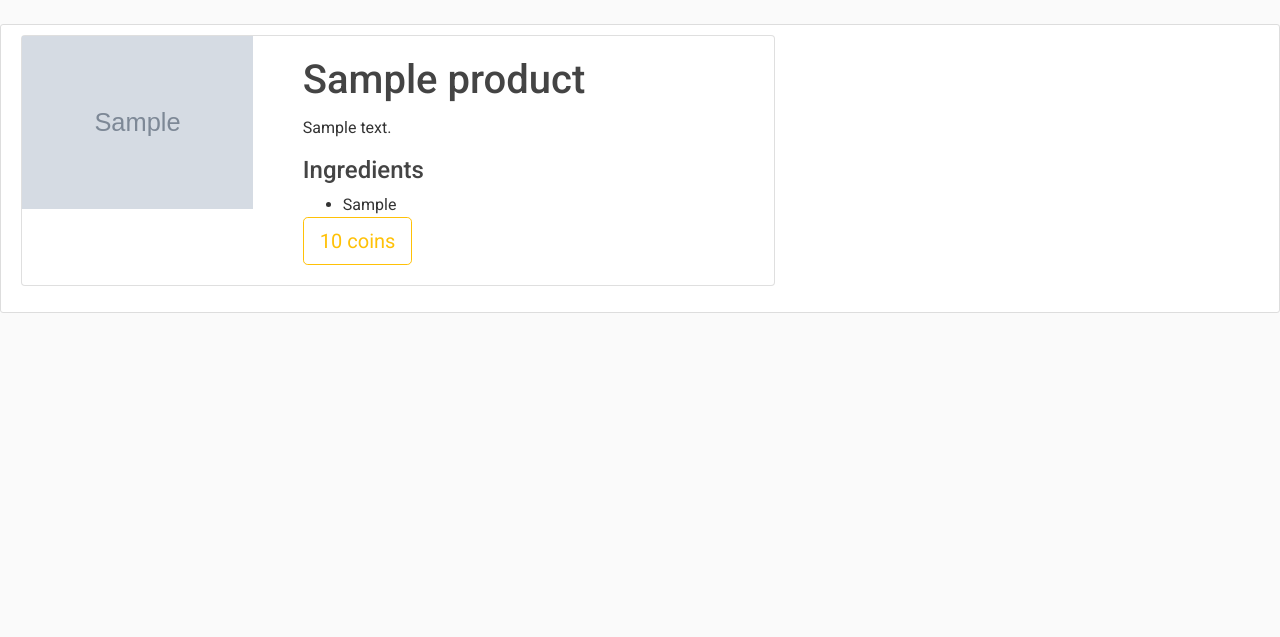
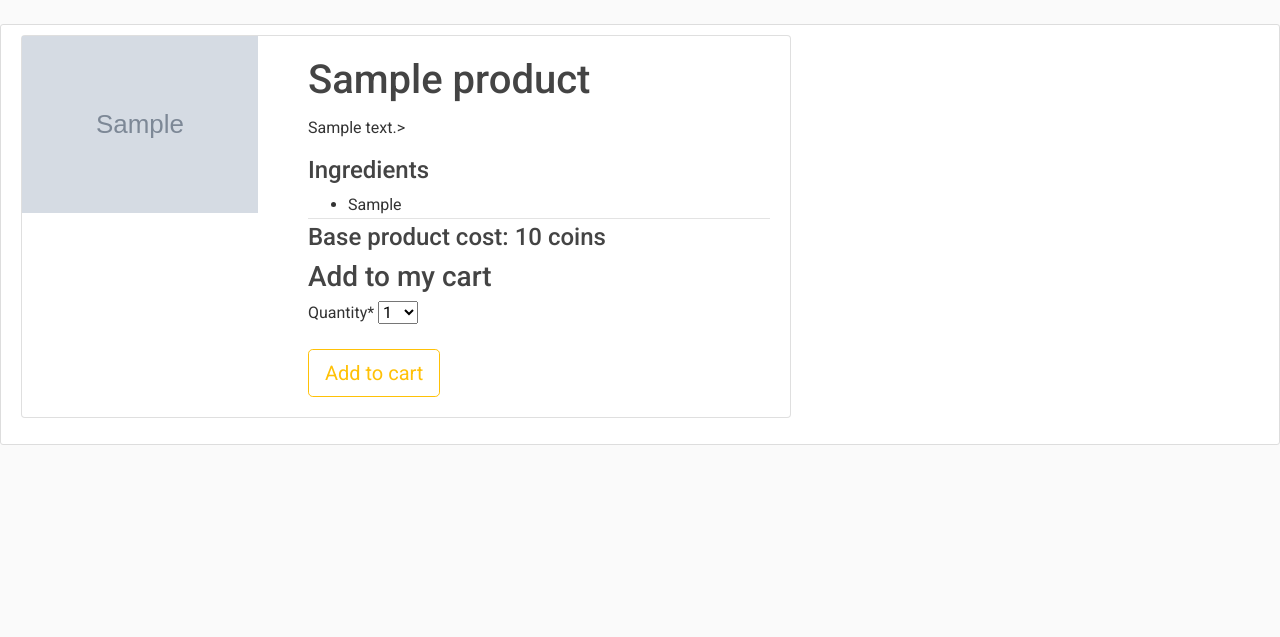
Before and after one commit to morozooff/pizza-casa, a Django app: page /pizzeria/product-detail/1/ in a window 1280 px wide. Shown: the part 56-693 px from the top of the page. Run offline with Django 4.2, Linux system fonts and the light colour scheme; tables that the repository leaves empty hold one stand-in row (values such as "Sample post"); grey boxes marked "Sample" are stand-in pictures; some libraries are stand-ins or nearby versions.

Commit message:
fix product-detail

```diff
--- a/cart/forms.py
+++ b/cart/forms.py
@@ -1,6 +1,6 @@
 from django import forms
 
-PRODUCTS_VALUE_CHOICES = [1, 2, 3, 4, 5]
+PRODUCTS_VALUE_CHOICES = [(i, str(i)) for i in range(1, 20)]
 
 
 class AddToCartForm(forms.Form):
--- a/cart/views.py
+++ b/cart/views.py
@@ -12,6 +12,7 @@ from pizzeria.models import Product
 
 
 @api_view()
+@renderer_classes([TemplateHTMLRenderer])
 def cart_add(request: Request, product_id: int) -> HttpResponseRedirect:
     cart = Cart(request)
     product = get_object_or_404(Product, id=product_id)
@@ -25,6 +26,7 @@ def cart_add(request: Request, product_id: int) -> HttpResponseRedirect:
 
 
 @api_view()
+@renderer_classes([TemplateHTMLRenderer])
 def cart_remove(request: Request, product_id: int) -> HttpResponseRedirect:
     cart = Cart(request)
     product = get_object_or_404(Product, id=product_id)
--- a/pizzeria/templates/product-detail.html
+++ b/pizzeria/templates/product-detail.html
@@ -1,4 +1,5 @@
 {% extends "base.html" %}
+{% load crispy_forms_tags %}
 {% block content %}
     <article class = "media content-section">
             <div class="card mb-3" style="max-width: 1200px;">
@@ -9,7 +10,7 @@
                 <div class="col-md-8">
                   <div class="card-body">
                     <h1 class="card-title">{{product.title}}</h1>
-                    <p class="card-text">{{product.description}}</p>
+                    <p class="card-text">{{product.description}}></p>
 
                       {% if ingredients.0 %}
                       <h4>Ingredients</h4>
@@ -19,8 +20,17 @@
                           {%endfor%}
                       </ul>
                       {% endif %}
+                      <div class="article-metadata">
+                      </div>
+                          <h4> Base product cost: {{product.base_cost}} coins</h4>
+                          <h3>Add to my cart</h3>
 
-                    <a href="#" class="btn btn-outline-warning btn-lg">{{product.base_cost}} coins</a>
+
+                              <form action = "{% url 'cart-add' product.id%}" method="POST">
+                                  {{ form|crispy }}
+                                  {% csrf_token %}
+                                  <input class="btn btn-outline-warning btn-lg" type="submit" value="Add to cart">
+                              </form>
                   </div>
                 </div>
               </div>
--- a/pizzeria/views.py
+++ b/pizzeria/views.py
@@ -1,10 +1,14 @@
 from django.shortcuts import render
+from rest_framework.generics import get_object_or_404
 from rest_framework.renderers import TemplateHTMLRenderer
 from rest_framework.response import Response
+from rest_framework.request import Request
 from rest_framework.viewsets import ModelViewSet
 from .serializers import ProductSerializer
 from .models import Product, Category
 from rest_framework import generics
+from cart.forms import AddToCartForm
+from rest_framework.views import APIView
 
 
 def home(request):
@@ -33,13 +37,16 @@ class ProductList(generics.ListAPIView):
                         template_name='product-list.html' )
 
 
-class ProductDetail(generics.RetrieveAPIView):
-    queryset = Product.objects.all()
+
+class ProductDetail(APIView):
     renderer_classes = [TemplateHTMLRenderer]
 
-    def get(self, request, *args, **kwargs):
-        self.object = self.get_object()
-        ingredients = self.object.ingredients
+    def get(self, request: Request, pk):
+
+        self.product = get_object_or_404(Product, id=pk)
+        ingredients = self.product.ingredients
+
+        form = AddToCartForm(initial={'product': self.product})
 
         if ingredients:
             ingredient_list = ingredients.split(',')
@@ -51,4 +58,50 @@ class ProductDetail(generics.RetrieveAPIView):
         else:
             formatted_ingredient_list = []
 
-        return Response({'product': self.object, 'ingredients': formatted_ingredient_list}, template_name = 'product-detail.html')
+        return Response({'product': self.product, 'ingredients': formatted_ingredient_list, 'form': form}, template_name = 'product-detail.html')
+#
+# class ProductDetail(generics.RetrieveAPIView):
+#     queryset = Product.objects.all()
+#     renderer_classes = [TemplateHTMLRenderer]
+#
+#     def get(self, request, *args, **kwargs):
+#         self.object = self.get_object()
+#         ingredients = self.object.ingredients
+#
+        # form = AddToCartForm(initial={'product': self.object})
+        #
+        # if ingredients:
+        #     ingredient_list = ingredients.split(',')
+        #
+        #     formatted_ingredient_list = []
+        #
+        #     for ingredient in ingredient_list:
+        #         formatted_ingredient_list.append(ingredient.strip())
+        # else:
+        #     formatted_ingredient_list = []
+#
+#         return Response({'product': self.object, 'ingredients': formatted_ingredient_list, 'form': form}, template_name = 'product-detail.html')
+#
+#     def post(self, request, *args, **kwargs):
+#
+#         self.object = self.get_object()
+#         ingredients = self.object.ingredients
+#
+#         form = AddToCartForm(initial={'product': self.object})
+#         if form.is_valid():
+#             form.save()
+#
+#         if ingredients:
+#             ingredient_list = ingredients.split(',')
+#
+#             formatted_ingredient_list = []
+#
+#             for ingredient in ingredient_list:
+#                 formatted_ingredient_list.append(ingredient.strip())
+#         else:
+#             formatted_ingredient_list = []
+#
+#         return Response({'product': self.object, 'ingredients': formatted_ingredient_list, 'form': form},
+#                         template_name='product-detail.html')
+#
+#
```
